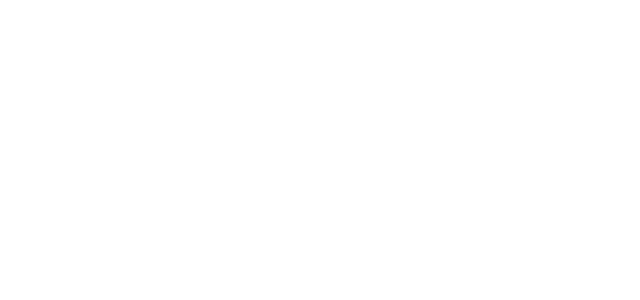
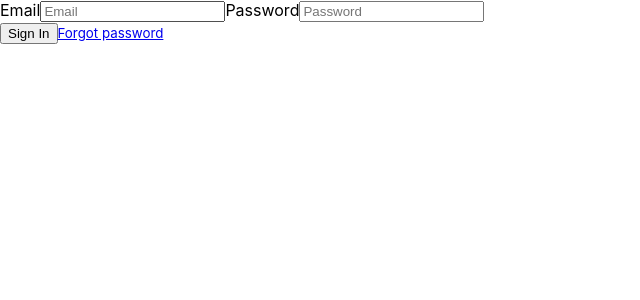
Before and after one commit to Prestine-Cars/prestine-cars-frontend, a React (Create React App) app: page /signin in a window 1280 px wide. Before the commit this address had no page. Shown: the top 300 px of the page, without its empty margins (0-640 px from the left). Built offline with nearby package versions, Linux system fonts and the light colour scheme.

Commit message:
Add sign in form component and sign in page

```diff
--- a/src/App.js
+++ b/src/App.js
@@ -2,10 +2,12 @@
 import React from 'react';
 
 import { BrowserRouter, Routes, Route } from 'react-router-dom';
+import SignInPage from './pages/SignInPage';
 
 const App = () => (
   <BrowserRouter>
     <Routes>
+      <Route path='/signin' element={<SignInPage />} />
     </Routes>
   </BrowserRouter>
 );
--- /dev/null
+++ b/src/components/SignInForm.js
@@ -0,0 +1,29 @@
+/*eslint-disable */
+import React from 'react';
+
+const SignInForm = () => {
+  return (
+    <>
+      <div>
+        <form>
+          <label htmlFor='email'>
+            <span>Email</span>
+            <input id='email' type='text' placeholder='Email' />
+          </label>
+          <label htmlFor='password'>
+            <span>Password</span>
+            <input id='password' type='password' placeholder='Password' />
+          </label>
+          <div>
+            <button type='button'>Sign In</button>
+            <a href='#'>
+              <small>Forgot password</small>
+            </a>
+          </div>
+        </form>
+      </div>
+    </>
+  );
+};
+
+export default SignInForm;
--- /dev/null
+++ b/src/pages/SignInPage.js
@@ -0,0 +1,15 @@
+/*eslint-disable */
+import React from 'react';
+import SignInForm from '../components/SignInForm';
+
+const SignInPage = () => {
+  return (
+    <>
+      <section>
+        <SignInForm />
+      </section>
+    </>
+  );
+};
+
+export default SignInPage;
--- /dev/null
+++ b/src/pages/SignUpPage.js
@@ -0,0 +1 @@
+/*eslint-disable */
```
Also changed, not shown: src/components/SignUpForm.js (added, +30 -0 lines).
